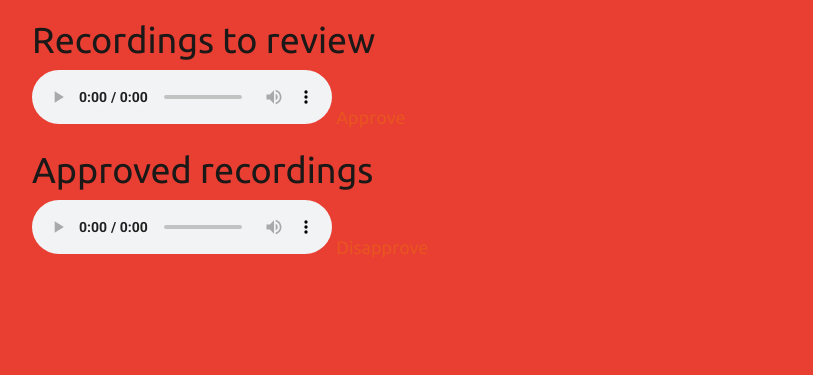
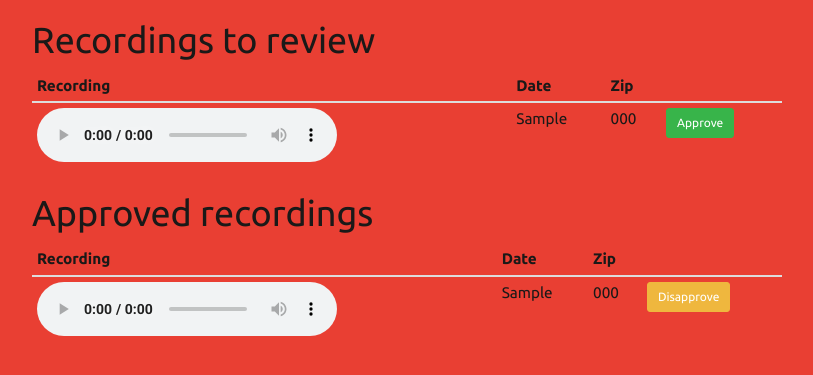
Before and after one commit to buzzfeed-openlab/speakeasy, a Flask app: template story_collector/templates/review.html in a window 1280 px wide. Shown: the top 375 px of the page, without its empty margins (233-1046 px from the left). Run offline with Flask 2, Linux system fonts and the light colour scheme; the template is opened without the code that fills it: most values are stand-ins (such as "Sample title", 1, 10 or a date in 2020); some libraries are stand-ins or nearby versions.

Commit message:
updating review page

```diff
--- a/story_collector/templates/review.html
+++ b/story_collector/templates/review.html
@@ -5,21 +5,54 @@
   <div class="row">
     <div class="col-sm-8 col-sm-offset-2">
       <h1>Recordings to review</h1>
+      <table class="table table-condensed small">
+        <thead>
+          <tr><th>Recording</th><th>Date</th><th>Zip</th><th></th></tr>
+        </thead>
+        <tbody>
           {% for story in review_queue %}
+          <tr>
+            <td>
               <audio controls>
                 <source src="{{ story.recording_url }}" type="audio/wav">
                 Your browser does not support the audio element.
               </audio>
-        <a href="/approve/{{ story.id }}">Approve</a>
+            </td>
+            <td>{{ story.dt }}</td>
+            <td>{{ story.caller_zip }}</td>
+            <td>
+              <a class="btn btn-success btn-sm" href="/approve/{{ story.id }}">Approve</a>
+            </td>
+          </tr>
           {% endfor %}
+        </tbody>
+      </table>
+
       <h1>Approved recordings</h1>
+
+      <table class="table table-condensed small">
+        <thead>
+          <tr><th>Recording</th><th>Date</th><th>Zip</th><th></th></tr>
+        </thead>
+        <tbody>
           {% for story in approved %}
+          <tr>
+            <td>
               <audio controls>
                 <source src="{{ story.recording_url }}" type="audio/wav">
                 Your browser does not support the audio element.
               </audio>
-        <a href="/disapprove/{{ story.id }}">Disapprove</a>
+            </td>
+            <td>{{ story.dt }}</td>
+            <td>{{ story.caller_zip }}</td>
+            <td>
+              <a class="btn btn-warning btn-sm" href="/disapprove/{{ story.id }}">Disapprove</a>
+            </td>
+          </tr>
           {% endfor %}
+        </tbody>
+      </table>
+
     </div>
   </div>
 </div>
```
Also changed, not shown: story_collector/templates/index.html (+4 -4 lines). Lines whose indentation alone changed are shown as unchanged.
